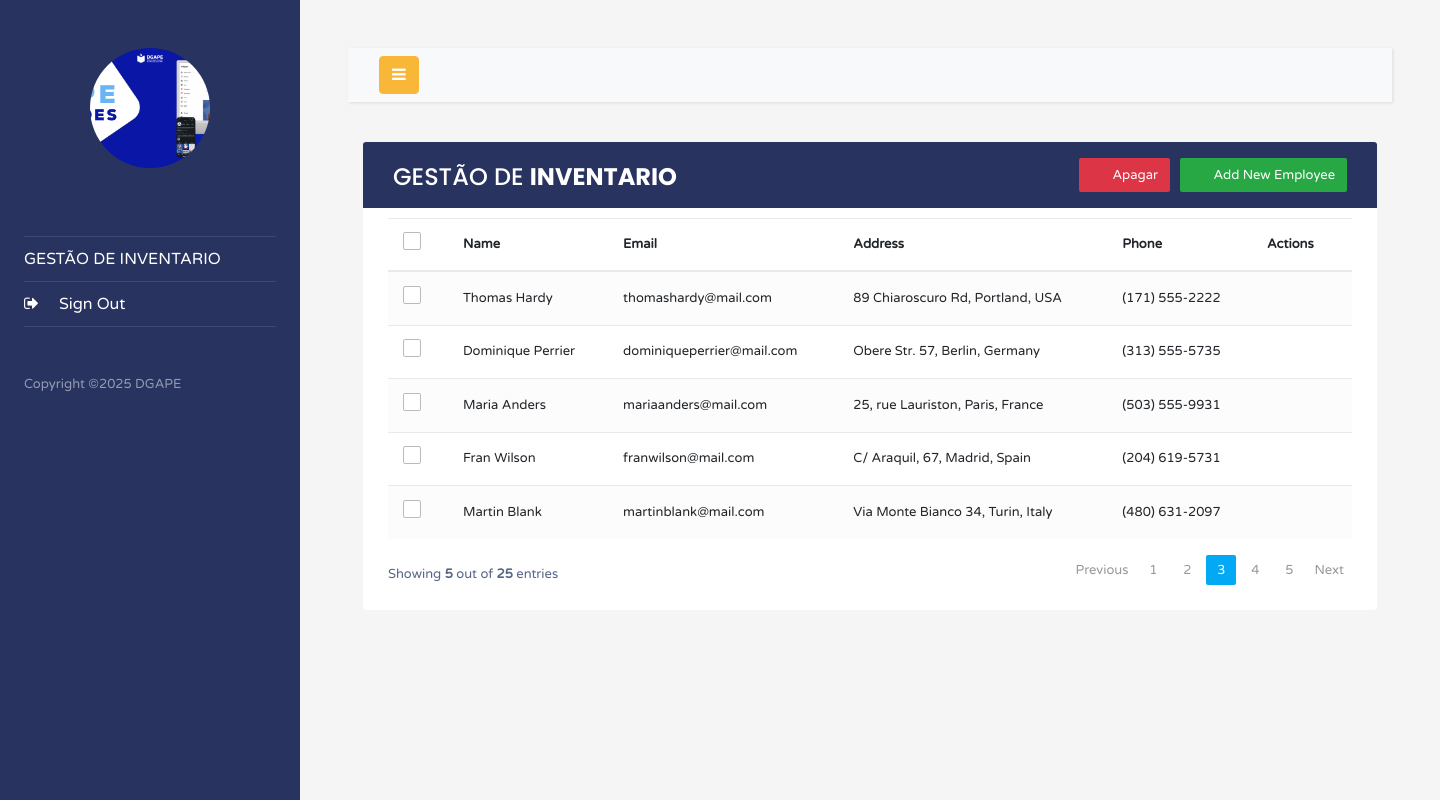
After one commit to AderitoMonteiro/dgape, a Django app: template templates/inventario/index.html in a window 1440 px wide. The commit adds this page. Run offline with Django 3.2, Linux system fonts and the light colour scheme; the template is opened without the code that fills it, so the values that code supplies are empty; some libraries are stand-ins or nearby versions.

Commit message:
table style

```diff
--- a/departamentos/views.py
+++ b/departamentos/views.py
@@ -2,4 +2,4 @@ from django.shortcuts import render
 
 def departamento_home(request):
 
-    return render(request, 'departamento/index.html')
+    return render(request, 'inventario/index.html')
--- /dev/null
+++ b/static/Departamento/inventario/jscript.js
@@ -0,0 +1,24 @@
+
+$(document).ready(function(){
+	// Activate tooltip
+	$('[data-toggle="tooltip"]').tooltip();
+
+	// Select/Deselect checkboxes
+	var checkbox = $('table tbody input[type="checkbox"]');
+	$("#selectAll").click(function(){
+		if(this.checked){
+			checkbox.each(function(){
+				this.checked = true;
+			});
+		} else{
+			checkbox.each(function(){
+				this.checked = false;
+			});
+		}
+	});
+	checkbox.click(function(){
+		if(!this.checked){
+			$("#selectAll").prop("checked", false);
+		}
+	});
+});
--- /dev/null
+++ b/static/Departamento/inventario/style.css
@@ -0,0 +1,225 @@
+
+body {
+	color: #566787;
+	background: #f5f5f5;
+	font-family: 'Varela Round', sans-serif;
+	font-size: 13px;
+}
+.table-responsive {
+    margin: 30px 0;
+}
+.table-wrapper {
+	background: #fff;
+	padding: 20px 25px;
+	border-radius: 3px;
+	min-width: 1000px;
+	box-shadow: 0 1px 1px rgba(0,0,0,.05);
+}
+.table-title {
+	padding-bottom: 15px;
+	background: rgb(40, 51, 96);
+	color: #fff;
+	padding: 16px 30px;
+	min-width: 100%;
+	margin: -20px -25px 10px;
+	border-radius: 3px 3px 0 0;
+}
+.table-title h2 {
+	margin: 5px 0 0;
+	font-size: 24px;
+}
+.table-title .btn-group {
+	float: right;
+}
+.table-title .btn {
+	color: #fff;
+	float: right;
+	font-size: 13px;
+	border: none;
+	min-width: 50px;
+	border-radius: 2px;
+	border: none;
+	outline: none !important;
+	margin-left: 10px;
+}
+.table-title .btn i {
+	float: left;
+	font-size: 21px;
+	margin-right: 5px;
+}
+.table-title .btn span {
+	float: left;
+	margin-top: 2px;
+}
+table.table tr th, table.table tr td {
+	border-color: #e9e9e9;
+	padding: 12px 15px;
+	vertical-align: middle;
+}
+table.table tr th:first-child {
+	width: 60px;
+}
+table.table tr th:last-child {
+	width: 100px;
+}
+table.table-striped tbody tr:nth-of-type(odd) {
+	background-color: #fcfcfc;
+}
+table.table-striped.table-hover tbody tr:hover {
+	background: #f5f5f5;
+}
+table.table th i {
+	font-size: 13px;
+	margin: 0 5px;
+	cursor: pointer;
+}
+table.table td:last-child i {
+	opacity: 0.9;
+	font-size: 22px;
+	margin: 0 5px;
+}
+table.table td a {
+	font-weight: bold;
+	color: #566787;
+	display: inline-block;
+	text-decoration: none;
+	outline: none !important;
+}
+table.table td a:hover {
+	color: #2196F3;
+}
+table.table td a.edit {
+	color: #FFC107;
+}
+table.table td a.delete {
+	color: #F44336;
+}
+table.table td i {
+	font-size: 19px;
+}
+table.table .avatar {
+	border-radius: 50%;
+	vertical-align: middle;
+	margin-right: 10px;
+}
+.pagination {
+	float: right;
+	margin: 0 0 5px;
+}
+.pagination li a {
+	border: none;
+	font-size: 13px;
+	min-width: 30px;
+	min-height: 30px;
+	color: #999;
+	margin: 0 2px;
+	line-height: 30px;
+	border-radius: 2px !important;
+	text-align: center;
+	padding: 0 6px;
+}
+.pagination li a:hover {
+	color: #666;
+}
+.pagination li.active a, .pagination li.active a.page-link {
+	background: #03A9F4;
+}
+.pagination li.active a:hover {
+	background: #0397d6;
+}
+.pagination li.disabled i {
+	color: #ccc;
+}
+.pagination li i {
+	font-size: 16px;
+	padding-top: 6px
+}
+.hint-text {
+	float: left;
+	margin-top: 10px;
+	font-size: 13px;
+}
+/* Custom checkbox */
+.custom-checkbox {
+	position: relative;
+}
+.custom-checkbox input[type="checkbox"] {
+	opacity: 0;
+	position: absolute;
+	margin: 5px 0 0 3px;
+	z-index: 9;
+}
+.custom-checkbox label:before{
+	width: 18px;
+	height: 18px;
+}
+.custom-checkbox label:before {
+	content: '';
+	margin-right: 10px;
+	display: inline-block;
+	vertical-align: text-top;
+	background: white;
+	border: 1px solid #bbb;
+	border-radius: 2px;
+	box-sizing: border-box;
+	z-index: 2;
+}
+.custom-checkbox input[type="checkbox"]:checked + label:after {
+	content: '';
+	position: absolute;
+	left: 6px;
+	top: 3px;
+	width: 6px;
+	height: 11px;
+	border: solid #000;
+	border-width: 0 3px 3px 0;
+	transform: inherit;
+	z-index: 3;
+	transform: rotateZ(45deg);
+}
+.custom-checkbox input[type="checkbox"]:checked + label:before {
+	border-color: #03A9F4;
+	background: #03A9F4;
+}
+.custom-checkbox input[type="checkbox"]:checked + label:after {
+	border-color: #fff;
+}
+.custom-checkbox input[type="checkbox"]:disabled + label:before {
+	color: #b8b8b8;
+	cursor: auto;
+	box-shadow: none;
+	background: #ddd;
+}
+/* Modal styles */
+.modal .modal-dialog {
+	max-width: 400px;
+}
+.modal .modal-header, .modal .modal-body, .modal .modal-footer {
+	padding: 20px 30px;
+}
+.modal .modal-content {
+	border-radius: 3px;
+	font-size: 14px;
+}
+.modal .modal-footer {
+	background: #ecf0f1;
+	border-radius: 0 0 3px 3px;
+}
+.modal .modal-title {
+	display: inline-block;
+}
+.modal .form-control {
+	border-radius: 2px;
+	box-shadow: none;
+	border-color: #dddddd;
+}
+.modal textarea.form-control {
+	resize: vertical;
+}
+.modal .btn {
+	border-radius: 2px;
+	min-width: 100px;
+}
+.modal form label {
+	font-weight: normal;
+}
--- a/templates/departamento/index.html
+++ b/templates/departamento/index.html
@@ -1,7 +1,7 @@
 <!doctype html>
 <html lang="en">
   <head>
-  	<title>Sidebar 01</title>
+  	<title>{% block title %}SDGAPE{% endblock %}</title>
     <meta charset="utf-8">
     <meta name="viewport" content="width=device-width, initial-scale=1, shrink-to-fit=no">
 
@@ -10,6 +10,7 @@
 
 		<link rel="stylesheet" href="https://stackpath.bootstrapcdn.com/font-awesome/4.7.0/css/font-awesome.min.css">
 		<link rel="stylesheet" href="{% static 'Departamento/css/style.css' %}">
+    {% block extra_styles %}{% endblock %}
   </head>
   <body>
 
@@ -17,9 +18,24 @@
       {% include 'template/sidebar.html' %}
 
         <!-- Page Content  -->
-     {% include 'template/menus.html' %}
-		</div>
+        <div id="content" class="p-4 p-md-5">
+          <nav class="navbar navbar-expand-lg navbar-light bg-light">
+            <div class="container-fluid">
 
+              <button type="button" id="sidebarCollapse" class="btn btn-primary">
+                <i class="fa fa-bars"></i>
+                <span class="sr-only">Toggle Menu</span>
+              </button>
+              <button class="btn btn-dark d-inline-block d-lg-none ml-auto" type="button" data-toggle="collapse" data-target="#navbarSupportedContent" aria-controls="navbarSupportedContent" aria-expanded="false" aria-label="Toggle navigation">
+                  <i class="fa fa-bars"></i>
+              </button>
+            </div>
+          </nav>
+
+        {% block content %}
+
+        {% endblock %}
+        </div>
     <script src="{%static 'Departamento/js/jquery.min.js'%}"></script>
     <script src="{%static 'Departamento/js/popper.js'%}"></script>
     <script src="{%static 'Departamento/js/bootstrap.min.js'%}"></script>
--- /dev/null
+++ b/templates/inventario/index.html
@@ -0,0 +1,239 @@
+
+
+{% extends "../departamento/index.html" %}
+
+{% block title %}SDGAPE{% endblock %}
+{% block extra_styles %}
+{% load static %}
+<link rel="stylesheet" href="https://fonts.googleapis.com/css?family=Roboto|Varela+Round">
+<link rel="stylesheet" href="https://stackpath.bootstrapcdn.com/bootstrap/4.5.0/css/bootstrap.min.css">
+<link rel="stylesheet" href="https://fonts.googleapis.com/icon?family=Material+Icons">
+<link rel="stylesheet" href="https://maxcdn.bootstrapcdn.com/font-awesome/4.7.0/css/font-awesome.min.css">
+<script src="https://code.jquery.com/jquery-3.5.1.min.js"></script>
+<script src="https://cdn.jsdelivr.net/npm/popper.js@1.16.0/dist/umd/popper.min.js"></script>
+<script src="https://stackpath.bootstrapcdn.com/bootstrap/4.5.0/js/bootstrap.min.js"></script>
+<link rel="stylesheet" href="{% static 'Departamento/inventario/style.css' %}">
+<script src="{%static 'Departamento/inventario/jscript.js'%}"></script>
+{% endblock %}
+
+{% block content %}
+<div class="container-xl">
+	<div class="table-responsive">
+		<div class="table-wrapper">
+			<div class="table-title">
+				<div class="row">
+					<div class="col-sm-6">
+						<h2 style="color: #fff;">GESTÃO DE <b>INVENTARIO</b></h2>
+					</div>
+					<div class="col-sm-6">
+						<a href="#addEmployeeModal" class="btn btn-success" data-toggle="modal"><i class="material-icons">&#xE147;</i> <span>Add New Employee</span></a>
+						<a href="#deleteEmployeeModal" class="btn btn-danger" data-toggle="modal"><i class="material-icons">&#xE15C;</i> <span>Apagar</span></a>
+					</div>
+				</div>
+			</div>
+			<table class="table table-striped table-hover">
+				<thead>
+					<tr>
+						<th>
+							<span class="custom-checkbox">
+								<input type="checkbox" id="selectAll">
+								<label for="selectAll"></label>
+							</span>
+						</th>
+						<th>Name</th>
+						<th>Email</th>
+						<th>Address</th>
+						<th>Phone</th>
+						<th>Actions</th>
+					</tr>
+				</thead>
+				<tbody>
+					<tr>
+						<td>
+							<span class="custom-checkbox">
+								<input type="checkbox" id="checkbox1" name="options[]" value="1">
+								<label for="checkbox1"></label>
+							</span>
+						</td>
+						<td>Thomas Hardy</td>
+						<td>thomashardy@mail.com</td>
+						<td>89 Chiaroscuro Rd, Portland, USA</td>
+						<td>(171) 555-2222</td>
+						<td>
+							<a href="#editEmployeeModal" class="edit" data-toggle="modal"><i class="material-icons" data-toggle="tooltip" title="Edit">&#xE254;</i></a>
+							<a href="#deleteEmployeeModal" class="delete" data-toggle="modal"><i class="material-icons" data-toggle="tooltip" title="Delete">&#xE872;</i></a>
+						</td>
+					</tr>
+					<tr>
+						<td>
+							<span class="custom-checkbox">
+								<input type="checkbox" id="checkbox2" name="options[]" value="1">
+								<label for="checkbox2"></label>
+							</span>
+						</td>
+						<td>Dominique Perrier</td>
+						<td>dominiqueperrier@mail.com</td>
+						<td>Obere Str. 57, Berlin, Germany</td>
+						<td>(313) 555-5735</td>
+						<td>
+							<a href="#editEmployeeModal" class="edit" data-toggle="modal"><i class="material-icons" data-toggle="tooltip" title="Edit">&#xE254;</i></a>
+							<a href="#deleteEmployeeModal" class="delete" data-toggle="modal"><i class="material-icons" data-toggle="tooltip" title="Delete">&#xE872;</i></a>
+						</td>
+					</tr>
+					<tr>
+						<td>
+							<span class="custom-checkbox">
+								<input type="checkbox" id="checkbox3" name="options[]" value="1">
+								<label for="checkbox3"></label>
+							</span>
+						</td>
+						<td>Maria Anders</td>
+						<td>mariaanders@mail.com</td>
+						<td>25, rue Lauriston, Paris, France</td>
+						<td>(503) 555-9931</td>
+						<td>
+							<a href="#editEmployeeModal" class="edit" data-toggle="modal"><i class="material-icons" data-toggle="tooltip" title="Edit">&#xE254;</i></a>
+							<a href="#deleteEmployeeModal" class="delete" data-toggle="modal"><i class="material-icons" data-toggle="tooltip" title="Delete">&#xE872;</i></a>
+						</td>
+					</tr>
+					<tr>
+						<td>
+							<span class="custom-checkbox">
+								<input type="checkbox" id="checkbox4" name="options[]" value="1">
+								<label for="checkbox4"></label>
+							</span>
+						</td>
+						<td>Fran Wilson</td>
+						<td>franwilson@mail.com</td>
+						<td>C/ Araquil, 67, Madrid, Spain</td>
+						<td>(204) 619-5731</td>
+						<td>
+							<a href="#editEmployeeModal" class="edit" data-toggle="modal"><i class="material-icons" data-toggle="tooltip" title="Edit">&#xE254;</i></a>
+							<a href="#deleteEmployeeModal" class="delete" data-toggle="modal"><i class="material-icons" data-toggle="tooltip" title="Delete">&#xE872;</i></a>
+						</td>
+					</tr>
+					<tr>
+						<td>
+							<span class="custom-checkbox">
+								<input type="checkbox" id="checkbox5" name="options[]" value="1">
+								<label for="checkbox5"></label>
+							</span>
+						</td>
+						<td>Martin Blank</td>
+						<td>martinblank@mail.com</td>
+						<td>Via Monte Bianco 34, Turin, Italy</td>
+						<td>(480) 631-2097</td>
+						<td>
+							<a href="#editEmployeeModal" class="edit" data-toggle="modal"><i class="material-icons" data-toggle="tooltip" title="Edit">&#xE254;</i></a>
+							<a href="#deleteEmployeeModal" class="delete" data-toggle="modal"><i class="material-icons" data-toggle="tooltip" title="Delete">&#xE872;</i></a>
+						</td>
+					</tr>
+				</tbody>
+			</table>
+			<div class="clearfix">
+				<div class="hint-text">Showing <b>5</b> out of <b>25</b> entries</div>
+				<ul class="pagination">
+					<li class="page-item disabled"><a href="#">Previous</a></li>
+					<li class="page-item"><a href="#" class="page-link">1</a></li>
+					<li class="page-item"><a href="#" class="page-link">2</a></li>
+					<li class="page-item active"><a href="#" class="page-link">3</a></li>
+					<li class="page-item"><a href="#" class="page-link">4</a></li>
+					<li class="page-item"><a href="#" class="page-link">5</a></li>
+					<li class="page-item"><a href="#" class="page-link">Next</a></li>
+				</ul>
+			</div>
+		</div>
+	</div>
+</div>
+<!-- Edit Modal HTML -->
+<div id="addEmployeeModal" class="modal fade">
+	<div class="modal-dialog">
+		<div class="modal-content">
+			<form>
+				<div class="modal-header">
+					<h4 class="modal-title">Add Employee</h4>
+					<button type="button" class="close" data-dismiss="modal" aria-hidden="true">&times;</button>
+				</div>
+				<div class="modal-body">
+					<div class="form-group">
+						<label>Name</label>
+						<input type="text" class="form-control" required>
+					</div>
+					<div class="form-group">
+						<label>Email</label>
+						<input type="email" class="form-control" required>
+					</div>
+					<div class="form-group">
+						<label>Address</label>
+						<textarea class="form-control" required></textarea>
+					</div>
+					<div class="form-group">
+						<label>Phone</label>
+						<input type="text" class="form-control" required>
+					</div>
+				</div>
+				<div class="modal-footer">
+					<input type="button" class="btn btn-default" data-dismiss="modal" value="Cancel">
+					<input type="submit" class="btn btn-success" value="Add">
+				</div>
+			</form>
+		</div>
+	</div>
+</div>
+<!-- Edit Modal HTML -->
+<div id="editEmployeeModal" class="modal fade">
+	<div class="modal-dialog">
+		<div class="modal-content">
+			<form>
+				<div class="modal-header">
+					<h4 class="modal-title">Edit Employee</h4>
+					<button type="button" class="close" data-dismiss="modal" aria-hidden="true">&times;</button>
+				</div>
+				<div class="modal-body">
+					<div class="form-group">
+						<label>Name</label>
+						<input type="text" class="form-control" required>
+					</div>
+					<div class="form-group">
+						<label>Email</label>
+						<input type="email" class="form-control" required>
+					</div>
+					<div class="form-group">
+						<label>Address</label>
+						<textarea class="form-control" required></textarea>
+					</div>
+					<div class="form-group">
+						<label>Phone</label>
+						<input type="text" class="form-control" required>
+					</div>
+				</div>
+				<div class="modal-footer">
+					<input type="button" class="btn btn-default" data-dismiss="modal" value="Cancel">
+					<input type="submit" class="btn btn-info" value="Save">
+				</div>
+			</form>
+		</div>
+	</div>
+</div>
+<!-- Delete Modal HTML -->
+<div id="deleteEmployeeModal" class="modal fade">
+	<div class="modal-dialog">
+		<div class="modal-content">
+			<form>
+				<div class="modal-header">
+					<h4 class="modal-title">Delete Employee</h4>
+					<button type="button" class="close" data-dismiss="modal" aria-hidden="true">&times;</button>
+				</div>
+				<div class="modal-body">
+					<p>Are you sure you want to delete these Records?</p>
+					<p class="text-warning"><small>This action cannot be undone.</small></p>
+				</div>
+				<div class="modal-footer">
+					<input type="button" class="btn btn-default" data-dismiss="modal" value="Cancel">
+					<input type="submit" class="btn btn-danger" value="Delete">
+				</div>
+			</form>
+		</div>
+	</div>
+</div>
+{% endblock %}
--- a/templates/template/menus.html
+++ b/templates/template/menus.html
@@ -1,5 +1,4 @@
 <div id="content" class="p-4 p-md-5">
-
     <nav class="navbar navbar-expand-lg navbar-light bg-light">
       <div class="container-fluid">
 
```
Also changed, not shown: templates/auth/login.html (+6 -5 lines).
